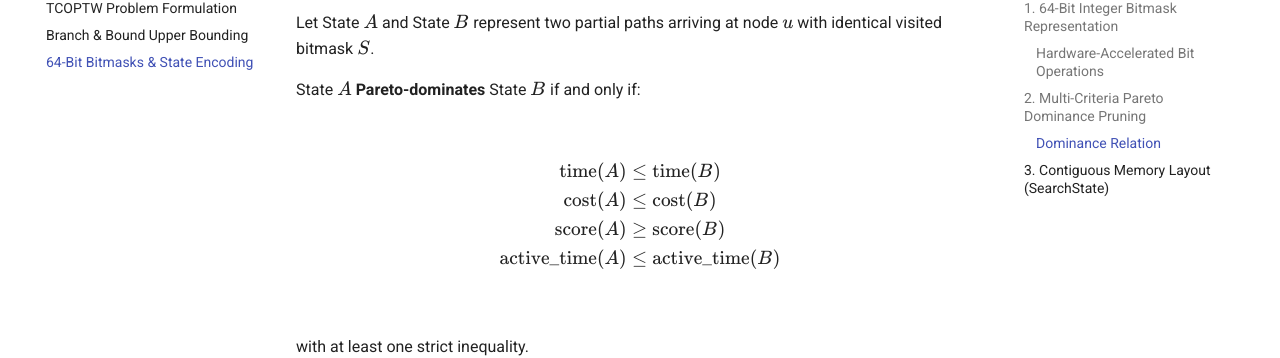
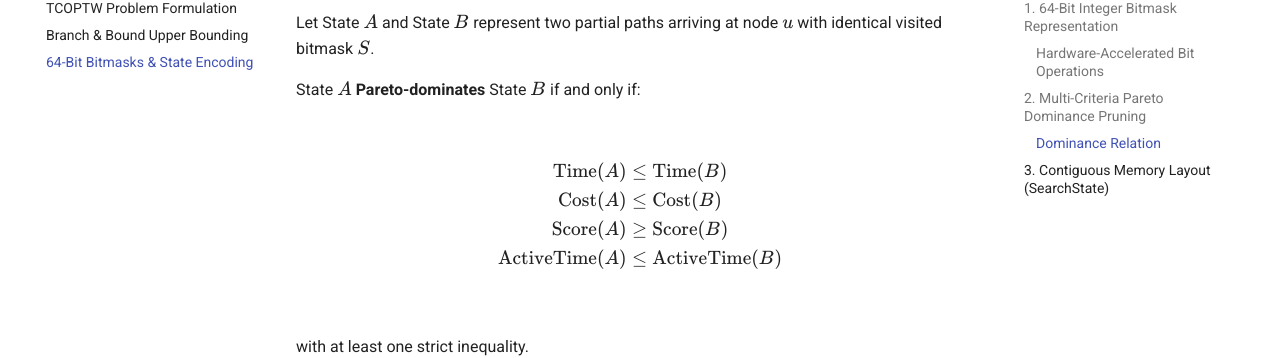
Before and after one commit to Leandro-Juan/paladio-core, an MkDocs documentation site: the page built from docs/theory/bitmasks-and-state.md, in a window 1280 px wide and 900 px high, scrolled down 1220 px. Shown: the part 100-458 px from the top of the window. Built offline with MkDocs 1.6.1 and Material for MkDocs 9.7.7, drawn with Linux system fonts in a browser that asks for light colours; comment, search, counter and statistics services are not loaded.

Commit message:
Update main to output generated at 50076b9

```diff
--- a/docs/theory/bitmasks-and-state.md
+++ b/docs/theory/bitmasks-and-state.md
@@ -43,10 +43,10 @@ Let State $A$ and State $B$ represent two partial paths arriving at node $u$ wit
 State $A$ **Pareto-dominates** State $B$ if and only if:
 
 $$\begin{aligned}
-\text{time}(A) &\le \text{time}(B) \\
-\text{cost}(A) &\le \text{cost}(B) \\
-\text{score}(A) &\ge \text{score}(B) \\
-\text{active\_time}(A) &\le \text{active\_time}(B)
+\text{Time}(A) &\le \text{Time}(B) \\
+\text{Cost}(A) &\le \text{Cost}(B) \\
+\text{Score}(A) &\ge \text{Score}(B) \\
+\text{ActiveTime}(A) &\le \text{ActiveTime}(B)
 \end{aligned}$$
 
 with at least one strict inequality.
```
Also changed, not shown: docs/benchmarks.md (+1 -1 lines), docs/theory/branch-and-bound.md (+1 -1 lines), docs/theory/problem-formulation.md (+1 -1 lines), 1 other file.
